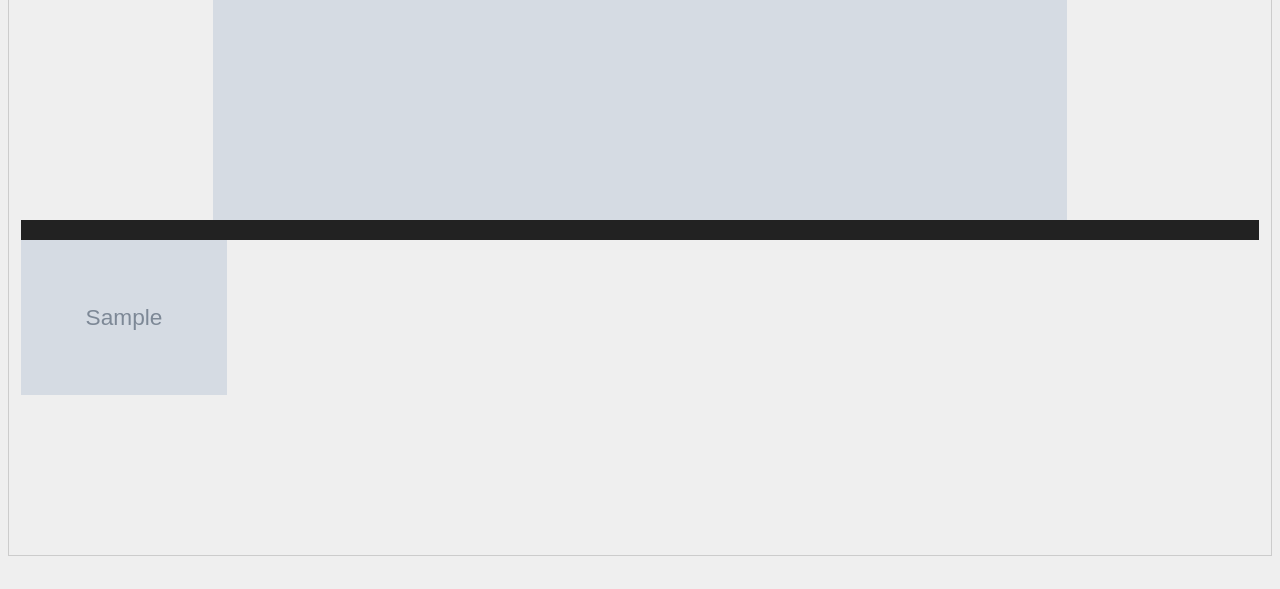
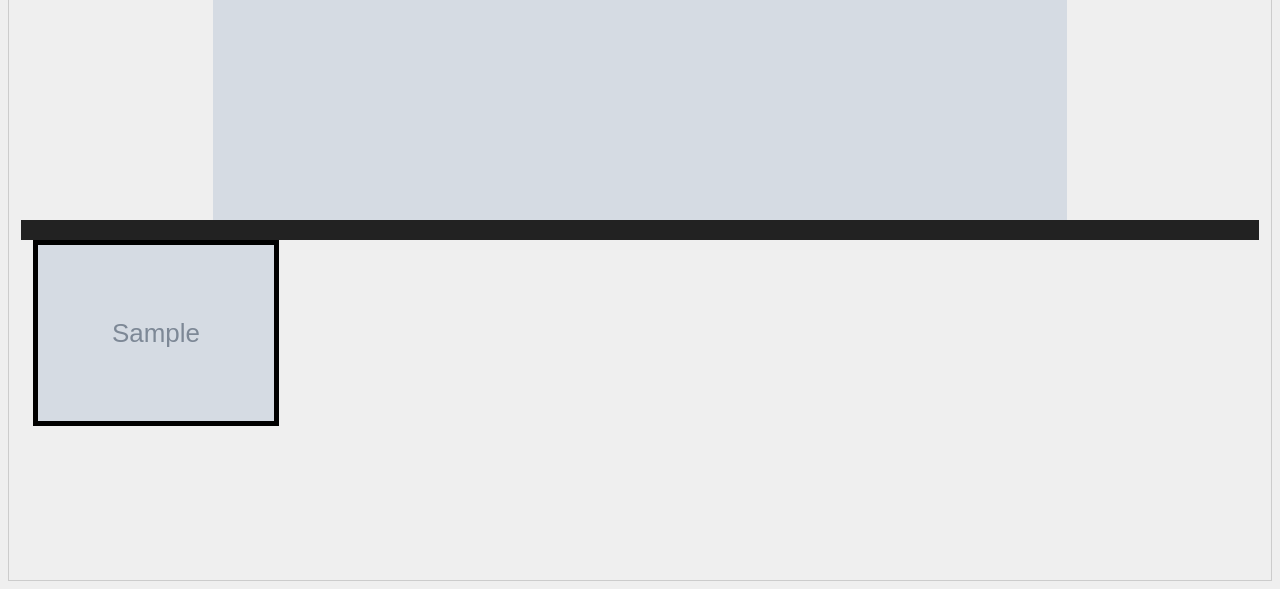
Before and after one commit to baruselli/gps_tracks, a Django app: template tracks/templates/tracks/track_photos.html in a window 1280 px wide, after a click on "Photos". Shown: the part 588-1177 px from the top of the page. Before the commit the page ends 1144 px from the top, so only its background shows below. Run offline with Django 3.2, Linux system fonts and the light colour scheme; the template is opened without the code that fills it: most values are stand-ins (such as "Sample title", 1, 10 or a date in 2020); grey boxes marked "Sample" are stand-in pictures; some libraries are stand-ins or nearby versions.

Commit message:
dev slideshow 2

```diff
--- a/photos/views.py
+++ b/photos/views.py
@@ -42,7 +42,7 @@ class PhotosShowView(View):
         address = request.GET.get('address', "")
         track_ids = request.GET.get('track_ids', None)
         photo_ids = request.GET.get('photo_ids', None)
-        view_type = request.GET.get('view_type', "show")
+        view_type = request.GET.get('view_type', "slideshow")
 
 
         ## option to avoid doing any search (for page initialization)
--- a/static/css/custom/slideshow.css
+++ b/static/css/custom/slideshow.css
@@ -76,17 +76,23 @@
   /* Six columns side by side */
   .column_slideshow {
     float: left;
-    width: 16.66%;
+    width: 19%;
+    margin-left: 1%;
     height: 0;
-    padding-bottom: 25%;
+    padding-bottom: 27%;
   }
 
   /* Add a transparency effect for thumnbail images */
   .demo {
-    opacity: 0.6;
+    opacity: 1;
   }
 
-  .active,
-  .demo:hover {
+  .active{
     opacity: 1;
+    border: 5px solid black;
   }
+
+  .demo:hover:not(.active) {
+    opacity: 1;
+    border: 5px solid #555;
+  }
--- a/static/js/custom/map_fcts.js
+++ b/static/js/custom/map_fcts.js
@@ -1015,7 +1015,7 @@ function add_photos_ajax(data_tot,links=false,request=""){
          '<img src='+url_path+' style=" display: inline-block;height:100%;width:auto;max-width:100%" >'
     }
     function img_text_tn(thumbnail_url,n){
-        return '<img class="demo cursor" src='+thumbnail_url+ ' style="width:100%" onclick="currentSlide('+n+')">'
+        return '<img class="img_photo demo cursor" src='+thumbnail_url+ ' style="width:100%" onclick="currentSlide('+n+')">'
     }
     function a_text(link){
         return '<a href="'+link+'?'+request+'">'
@@ -1068,7 +1068,9 @@ function add_photos_ajax(data_tot,links=false,request=""){
             $( "#slideshow_container .thumbnail_container .row_slideshow" ).append(text_tn)
         }
         $(".total_photos_slideshow").html(counter-1)
-        showSlides(1);
+        if ($("#slideshow_container").length >0){
+            showSlides(1);
+        }
     }else{
         $( "#photos_div" ).append("<p><b>No Photos available</b></p>")
     }
```
Also changed, not shown: photos/templates/photos/photos_show.html (+7 -2 lines).
